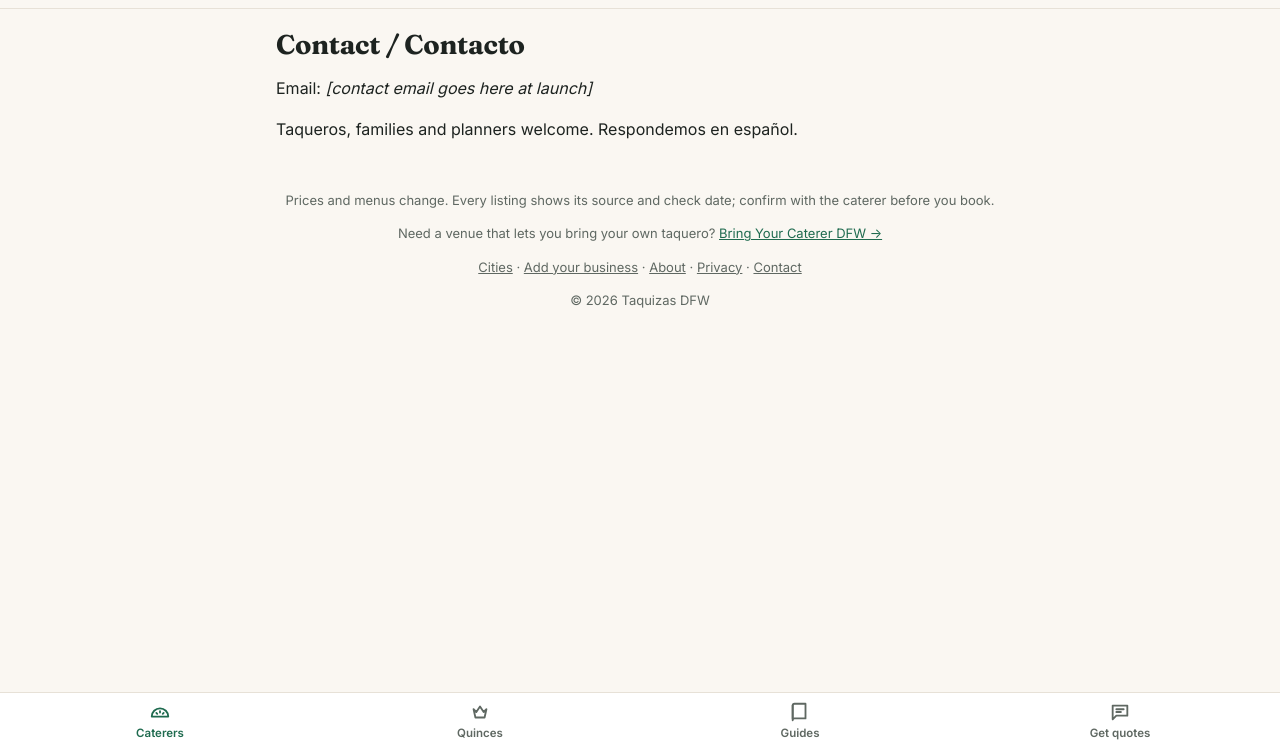
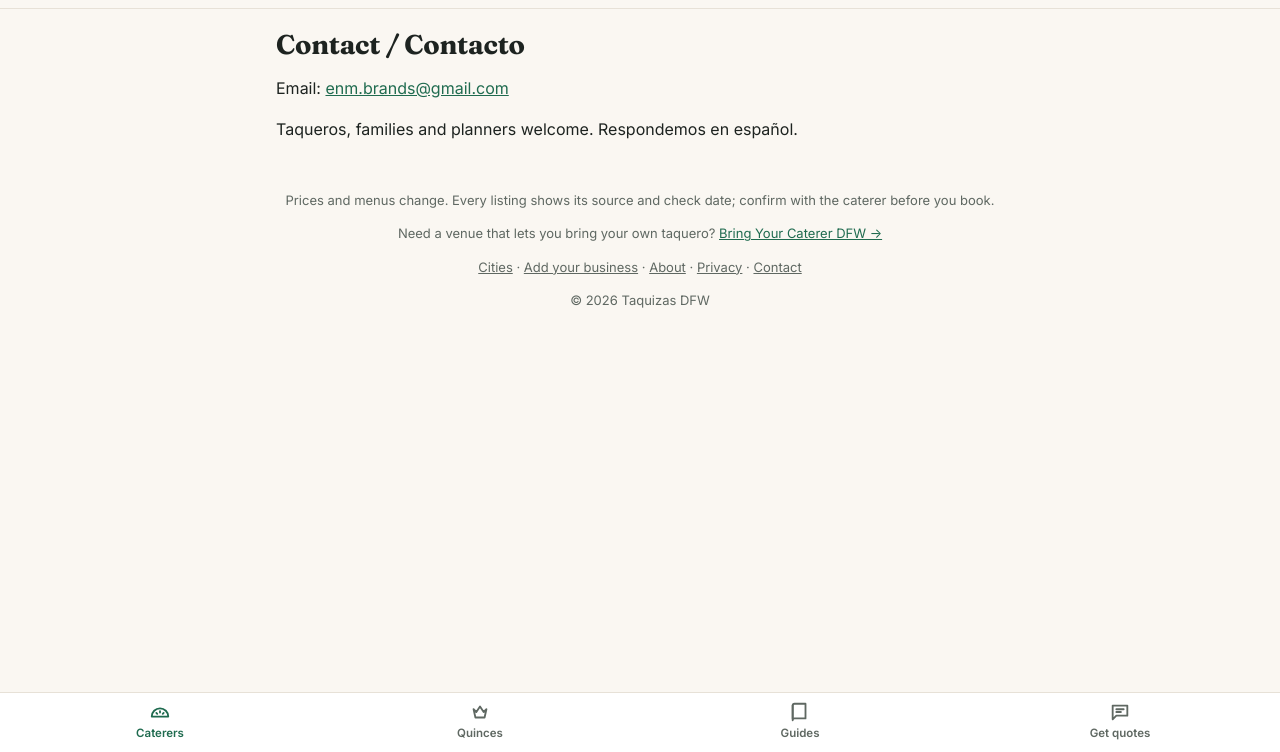
Before and after one commit to Eiramz34/taquizas-dfw, a plain HTML site: page contact/index.html in a window 1280 px wide. Shown: the part 48-800 px from the top of the page. Drawn offline with Linux system fonts and the light colour scheme.

Commit message:
Add contact email to contact page
Co-Authored-By: Claude Opus 5.5 <noreply@anthropic.com>

```diff
--- a/contact/index.html
+++ b/contact/index.html
@@ -22,7 +22,7 @@
   <a class="brand" href="../index.html">Taquizas DFW<small>Taco catering & taqueros in Dallas–Fort Worth</small></a>
   <a class="langtoggle" href="../es/index.html" hreflang="es" lang="es">Español</a>
 </div></header>
-<main class="wrap"><section class="page"><h1>Contact / Contacto</h1><p>Email: <i>[contact email goes here at launch]</i></p><p>Taqueros, families and planners welcome. Respondemos en español.</p></section></main>
+<main class="wrap"><section class="page"><h1>Contact / Contacto</h1><p>Email: <a href="mailto:enm.brands@gmail.com">enm.brands@gmail.com</a></p><p>Taqueros, families and planners welcome. Respondemos en español.</p></section></main>
 <footer class="wrap"><p>Prices and menus change. Every listing shows its source and check date; confirm with the caterer before you book.</p>
 <p>Need a venue that lets you bring your own taquero? <a href="https://bringyourcatererdfw.com/">Bring Your Caterer DFW →</a></p>
 <p class="footlinks"><a href="../cities/index.html">Cities</a> · <a href="../add-your-business/index.html">Add your business</a> · <a href="../about/index.html">About</a> · <a href="../privacy/index.html">Privacy</a> · <a href="../contact/index.html">Contact</a></p>
```
